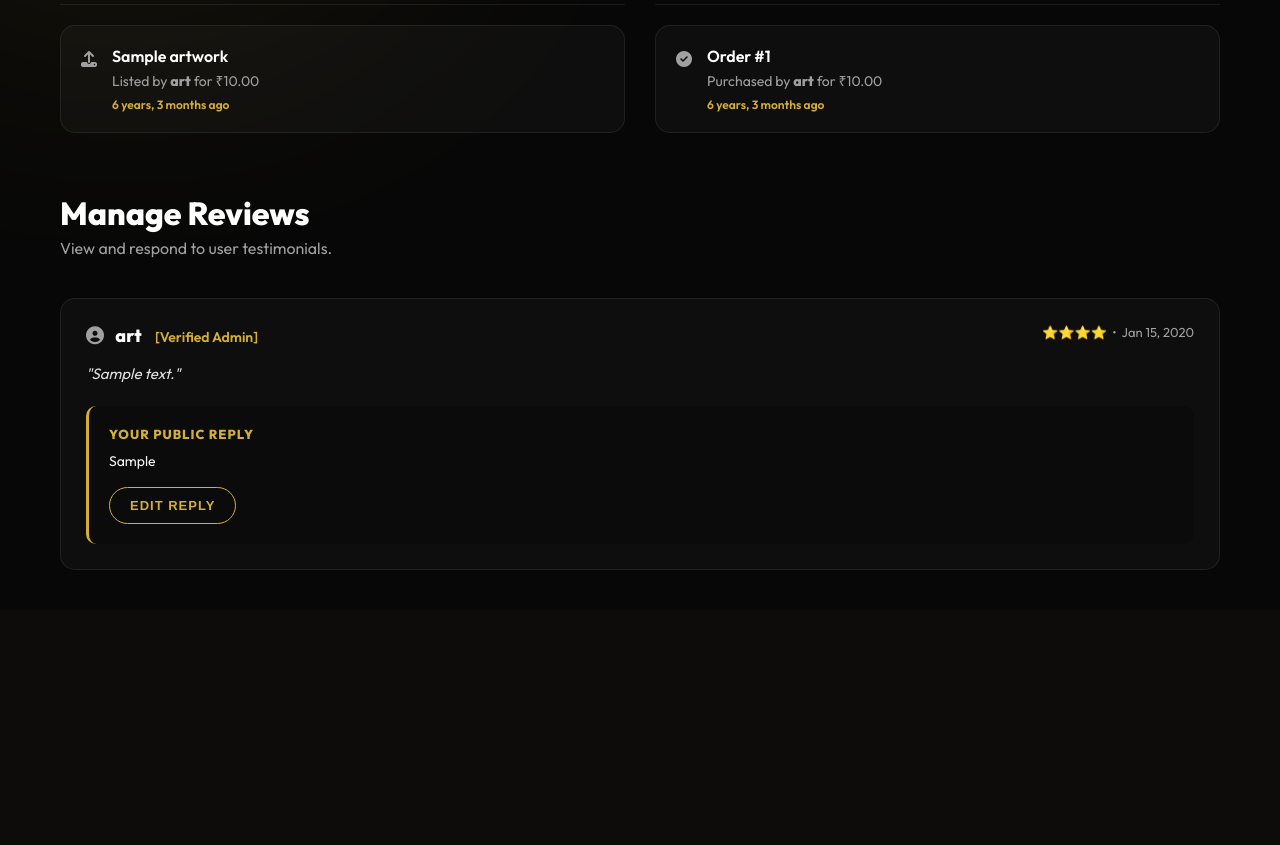
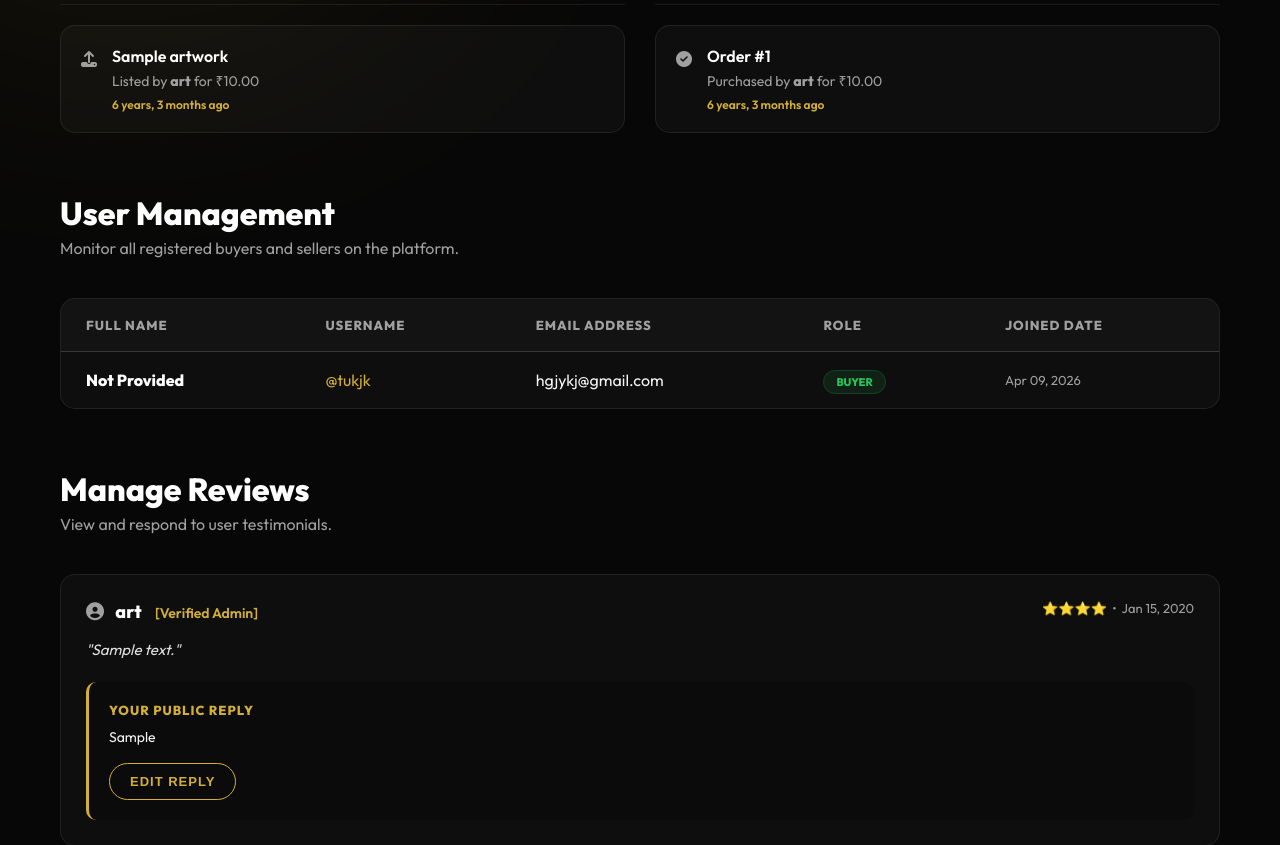
Before and after one commit to gayathrim06/Artify, a Django app: page /dashboard/ in a window 1280 px wide. Shown: the part 409-1254 px from the top of the page. Before the commit the page ends 979 px from the top, so only its background shows below. Run offline with Django 5.2, Linux system fonts and the light colour scheme; a user stored in the database is signed in; data comes from the database, SQL or seed files in the repository; tables that the repository leaves empty hold one stand-in row (values such as "Sample post").

Commit message:
Add User Management section to admin dashboard with roles and details

```diff
--- a/art_gallery/views.py
+++ b/art_gallery/views.py
@@ -43,7 +43,20 @@ def dashboard(request):
     recent_artworks = Artwork.objects.select_related('seller').order_by('-created_at')[:10]
     recent_orders = Order.objects.select_related('buyer').order_by('-created_at')[:10]
     testimonials = Testimonial.objects.select_related('user').order_by('-created_at')
-    return render(request, 'custom_admin/dashboard.html', {'total_users': total_users, 'total_artworks': total_artworks, 'total_orders': total_orders, 'recent_artworks': recent_artworks, 'recent_orders': recent_orders, 'testimonials': testimonials})
+
+    # Get all users with their roles
+    all_users = User.objects.exclude(is_superuser=True).select_related('profile').order_by('-date_joined')
+
+    context = {
+        'total_users': total_users,
+        'total_artworks': total_artworks,
+        'total_orders': total_orders,
+        'recent_artworks': recent_artworks,
+        'recent_orders': recent_orders,
+        'testimonials': testimonials,
+        'all_users': all_users,
+    }
+    return render(request, 'custom_admin/dashboard.html', context)
 
 @login_required
 def admin_reply_testimonial(request, pk):
--- a/templates/custom_admin/dashboard.html
+++ b/templates/custom_admin/dashboard.html
@@ -218,6 +218,42 @@
             margin-bottom: 8px;
         }
 
+        /* User Management Table */
+        .user-table-container {
+            background: rgba(255,255,255,0.03);
+            border: 1px solid var(--glass-border);
+            border-radius: 15px;
+            overflow: hidden;
+            margin-bottom: 50px;
+        }
+        .user-table {
+            width: 100%;
+            border-collapse: collapse;
+        }
+        .user-table th, .user-table td {
+            padding: 18px 25px;
+            text-align: left;
+            border-bottom: 1px solid var(--glass-border);
+        }
+        .user-table th {
+            background: rgba(255,255,255,0.02);
+            font-size: 13px;
+            text-transform: uppercase;
+            letter-spacing: 1px;
+            color: var(--text-muted);
+        }
+        .user-table tr:last-child td { border-bottom: none; }
+        .user-table tr:hover { background: rgba(212, 175, 55, 0.05); }
+        .role-badge {
+            padding: 4px 12px;
+            border-radius: 20px;
+            font-size: 11px;
+            font-weight: 800;
+            text-transform: uppercase;
+        }
+        .role-buyer { background: rgba(34, 197, 94, 0.1); color: #22c55e; border: 1px solid rgba(34, 197, 94, 0.2); }
+        .role-seller { background: rgba(212, 175, 55, 0.1); color: var(--primary); border: 1px solid rgba(212, 175, 55, 0.2); }
+
     </style>
 </head>
 <body>
@@ -311,6 +347,45 @@
                 </div>
             </div>
         </div>
+        <div class="page-header" style="margin-top: 60px;">
+            <h1>User Management</h1>
+            <p>Monitor all registered buyers and sellers on the platform.</p>
+        </div>
+
+        <div class="user-table-container">
+            <table class="user-table">
+                <thead>
+                    <tr>
+                        <th>Full Name</th>
+                        <th>Username</th>
+                        <th>Email Address</th>
+                        <th>Role</th>
+                        <th>Joined Date</th>
+                    </tr>
+                </thead>
+                <tbody>
+                    {% for user in all_users %}
+                    <tr>
+                        <td style="font-weight: 700; color: #fff;">{{ user.get_full_name|default:"Not Provided" }}</td>
+                        <td style="color: var(--primary);">@{{ user.username }}</td>
+                        <td>{{ user.email }}</td>
+                        <td>
+                            {% if user.profile.role == 'seller' %}
+                                <span class="role-badge role-seller">Seller</span>
+                            {% else %}
+                                <span class="role-badge role-buyer">Buyer</span>
+                            {% endif %}
+                        </td>
+                        <td style="font-size: 13px; color: var(--text-muted);">{{ user.date_joined|date:"M d, Y" }}</td>
+                    </tr>
+                    {% empty %}
+                    <tr>
+                        <td colspan="5" style="text-align: center; color: var(--text-muted); padding: 30px;">No registered users found.</td>
+                    </tr>
+                    {% endfor %}
+                </tbody>
+            </table>
+        </div>
 
         <div class="page-header" style="margin-top: 60px;">
             <h1>Manage Reviews</h1>
```
